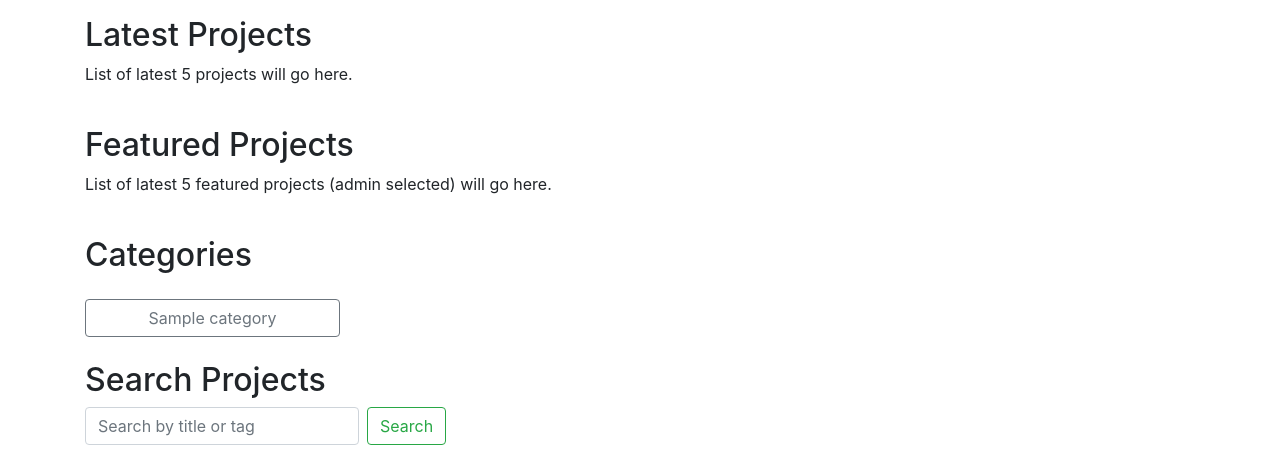
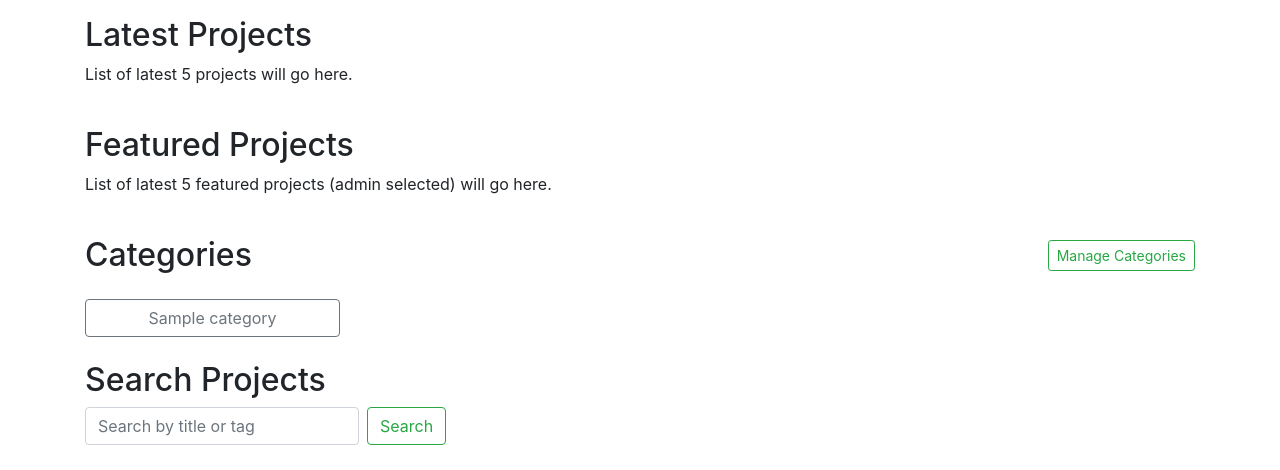
Before and after one commit to rafatgom3a/crowdfunding-platform, a Django app: page / in a window 1280 px wide. Shown: the part 593-1063 px from the top of the page. Run offline with Django 5.2, Linux system fonts and the light colour scheme; a user stored in the database is signed in; tables that the repository leaves empty hold one stand-in row (values such as "Sample post"); some libraries are stand-ins or nearby versions.

Commit message:
Show 'Manage Categories' button on homepage only to admin users for quick access to category management

```diff
--- a/categories/views.py
+++ b/categories/views.py
@@ -3,6 +3,7 @@ from .models import Category
 from .forms import CategoryForm
 from django.contrib.admin.views.decorators import staff_member_required
 
+@staff_member_required
 def category_list(request):
     categories = Category.objects.all()
     return render(request, 'categories/category_list.html', {'categories': categories})
--- a/projects/templates/projects/home.html
+++ b/projects/templates/projects/home.html
@@ -41,7 +41,12 @@
 
 
     <div class="col-md-12">
-        <h2 class="mb-4">Categories</h2>
+        <div class="d-flex justify-content-between align-items-center mb-4">
+            <h2 class="mb-0">Categories</h2>
+            {% if user.is_authenticated and user.is_staff %}
+            <a href="{% url 'categories:category_list' %}" class="btn btn-sm btn-outline-success">Manage Categories</a>
+            {% endif %}
+        </div>
 
         {% if categories %}
         <div class="row g-3">
```
